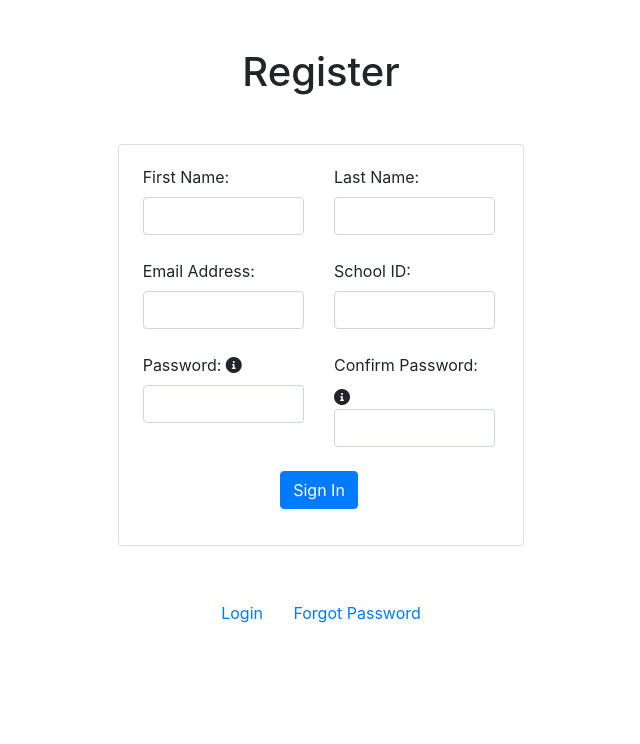
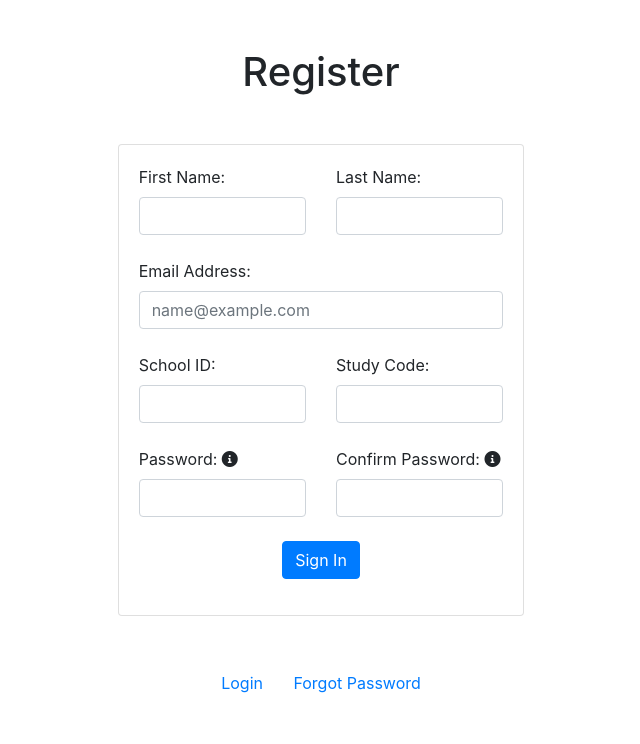
Before and after one commit to BITNULLS/storybook, a Flask app: page /register in a window 1280 px wide. Shown: the part 56-800 px from the top of the page, without its empty margins (319-959 px from the left). Run offline with Flask 2, Linux system fonts and the light colour scheme; parts of the project's set-up code (start-up, migrations or seed data) failed here and were passed over; some libraries are stand-ins or nearby versions.

Commit message:
Add study code and placeholder email

```diff
--- a/edu_storybook/templates/register.html
+++ b/edu_storybook/templates/register.html
@@ -4,7 +4,7 @@
   <div class="col">
     <h1 class="text-center mb-5">Register</h1>
 
-    <div class="card pl-1 pr-2">
+    <div class="card">
       <div class="card-body">
         <form action="/api/register" method="POST">
           <input type="hidden" name="redirect" value="/books">
@@ -23,18 +23,26 @@
               </div>
             </div>
           </div>
-
+<!---- Minor fix -->
+          <div class="row">
+            <div class="col-12">
+              <div class="form-group mb-4">
+                <label for="email">Email Address:</label>
+                <input id="email" type="email" name="email" class="form-control" placeholder="name@example.com"></input>
+              </div>
+            </div>
+          </div>
           <div class="row">
             <div class="col-12 col-sm-6">
               <div class="form-group mb-4">
-                <label for="email">Email Address:</label>
-                <input id="email" type="email" name="email" class="form-control"></input>
+                <label for="school_id">School ID:</label>
+                <input id="school_id" type="number" name="school_id" class="form-control"></input>
               </div>
             </div>
             <div class="col-12 col-sm-6">
               <div class="form-group mb-4">
-                <label for="school_id">School ID:</label>
-                <input id="school_id" type="number" name="school_id" class="form-control"></input>
+                <label for="school_id">Study Code:</label>
+                <input id="study_invite_code" type="number" name="study_invite_code" class="form-control"></input>
               </div>
             </div>
           </div>
```
